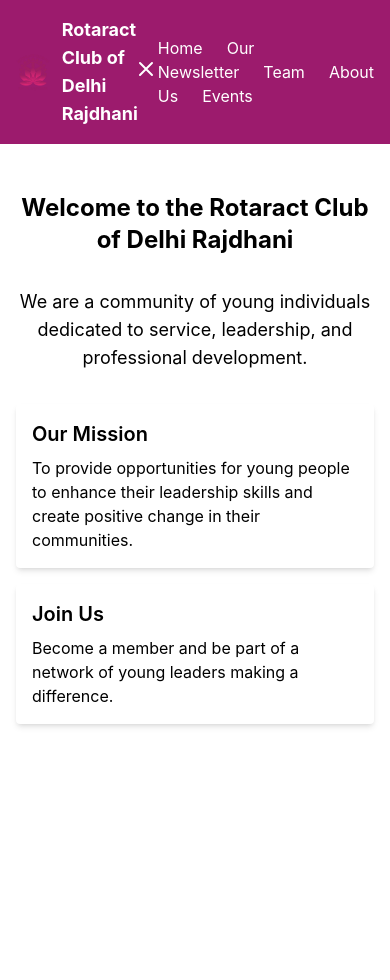
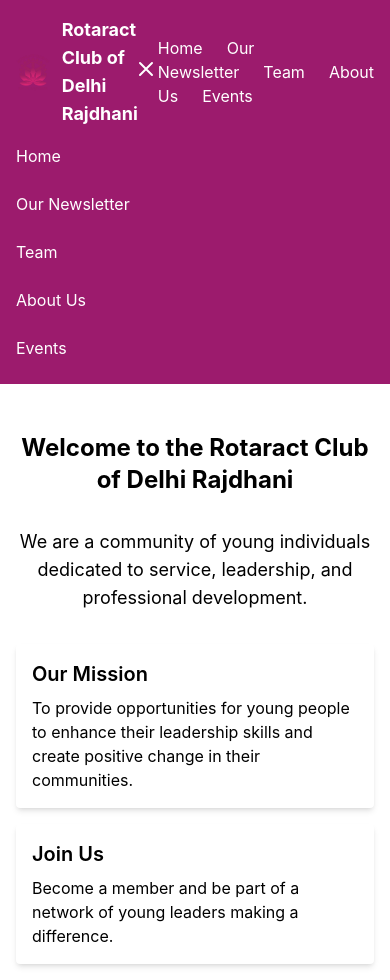
Before and after one commit to amanraghav78/RAC-Delhi-Rajdhani, a React (Create React App) app: page / in a window 390 px wide. Both pictures are taken after a click on the button 362 px from the left and 33 px from the top of the page. Before the commit the page ends 844 px from the top, so only its background shows below. Built offline with nearby package versions, Linux system fonts and the light colour scheme.

Commit message:
updated navbar

```diff
--- a/src/Components/Navbar.js
+++ b/src/Components/Navbar.js
@@ -32,6 +32,16 @@
           <Link to="/events" className="hover:text-secondary">Events</Link>
         </div>
       </div>
+      {/* Mobile menu */}
+      {isOpen && (
+        <div className="md:hidden flex flex-col space-y-2 mt-2">
+          <Link to="/" className="hover:text-secondary py-2">Home</Link>
+          <Link to="/newsletter" className="hover:text-secondary py-2">Our Newsletter</Link>
+          <Link to="/team" className="hover:text-secondary py-2">Team</Link>
+          <Link to="/about" className="hover:text-secondary py-2">About Us</Link>
+          <Link to="/events" className="hover:text-secondary py-2">Events</Link>
+        </div>
+      )}
     </nav>
   );
 }
```
